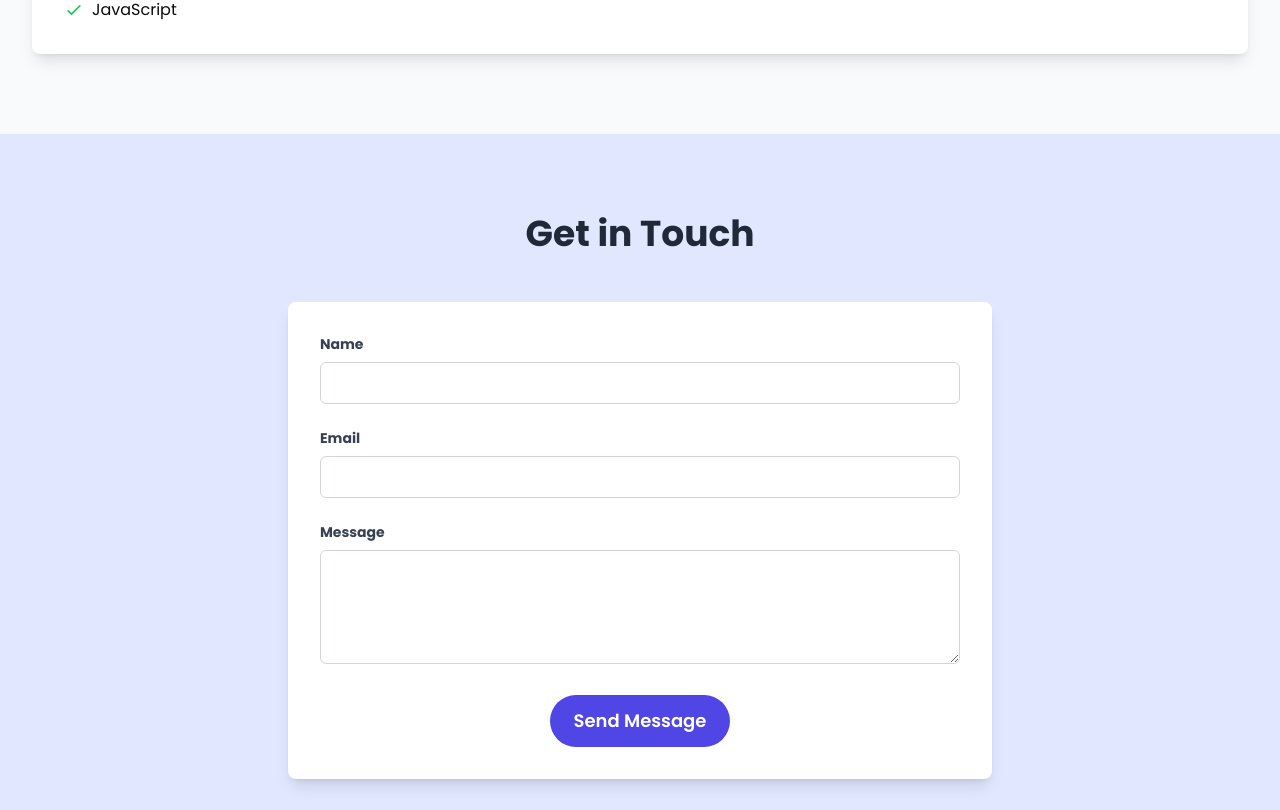
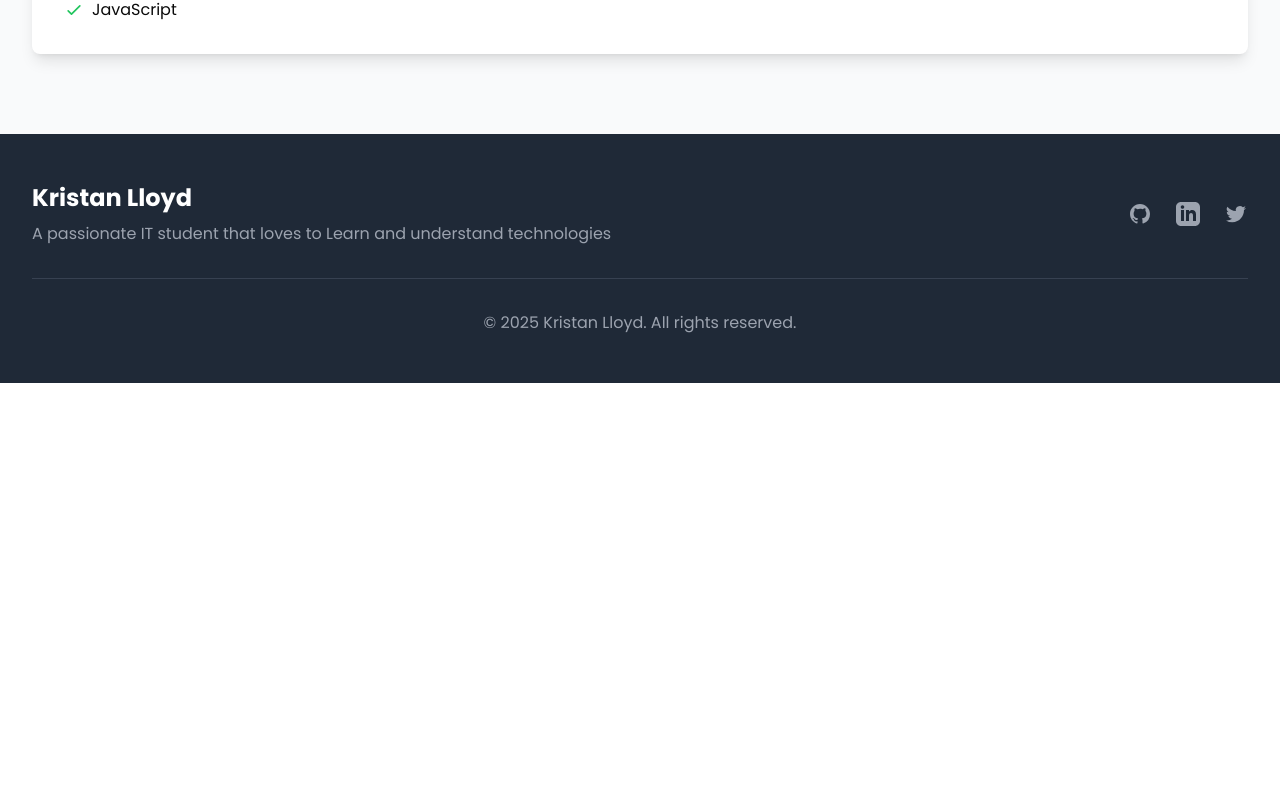
Before and after one commit to KristanLloyd/portifolio, a Next.js app: page / in a window 1280 px wide. Shown: the part 1850-2660 px from the top of the page. After the commit the page ends 2233 px from the top, so only its background shows below. Built offline with nearby package versions, Linux system fonts and the light colour scheme.

Commit message:
removed contacts

```diff
--- a/app/page.tsx
+++ b/app/page.tsx
@@ -2,7 +2,6 @@ import Header from "./components/Header"
 import Hero from "./components/Hero"
 import Projects from "./components/Projects"
 import Skills from "./components/Skills"
-import Contact from "./components/Contact"
 import Footer from "./components/Footer"
 
 export default function Home() {
@@ -13,7 +12,7 @@ export default function Home() {
         <Hero />
         <Projects />
         <Skills />
-        <Contact />
+
       </main>
       <Footer />
     </div>
```
